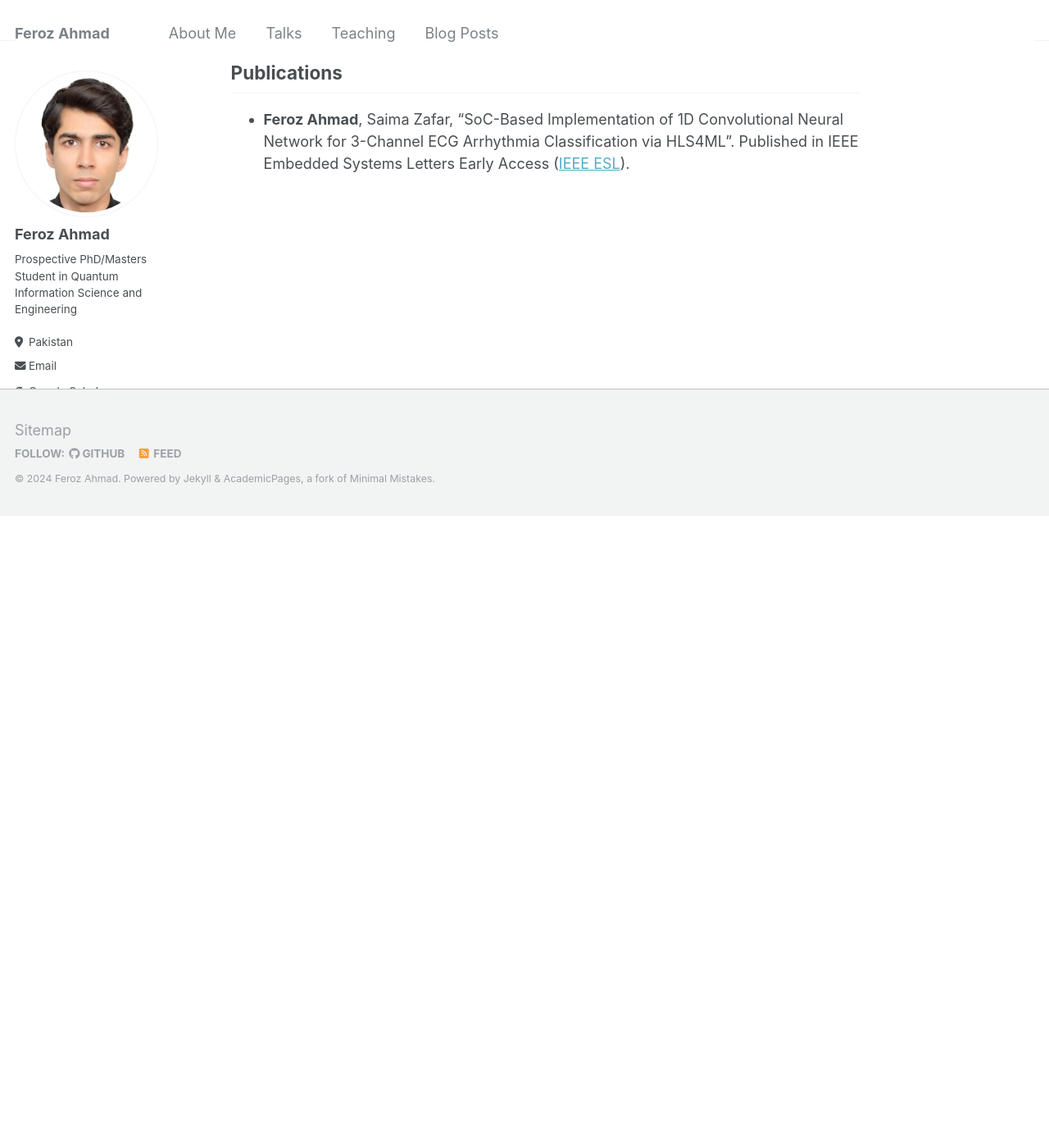
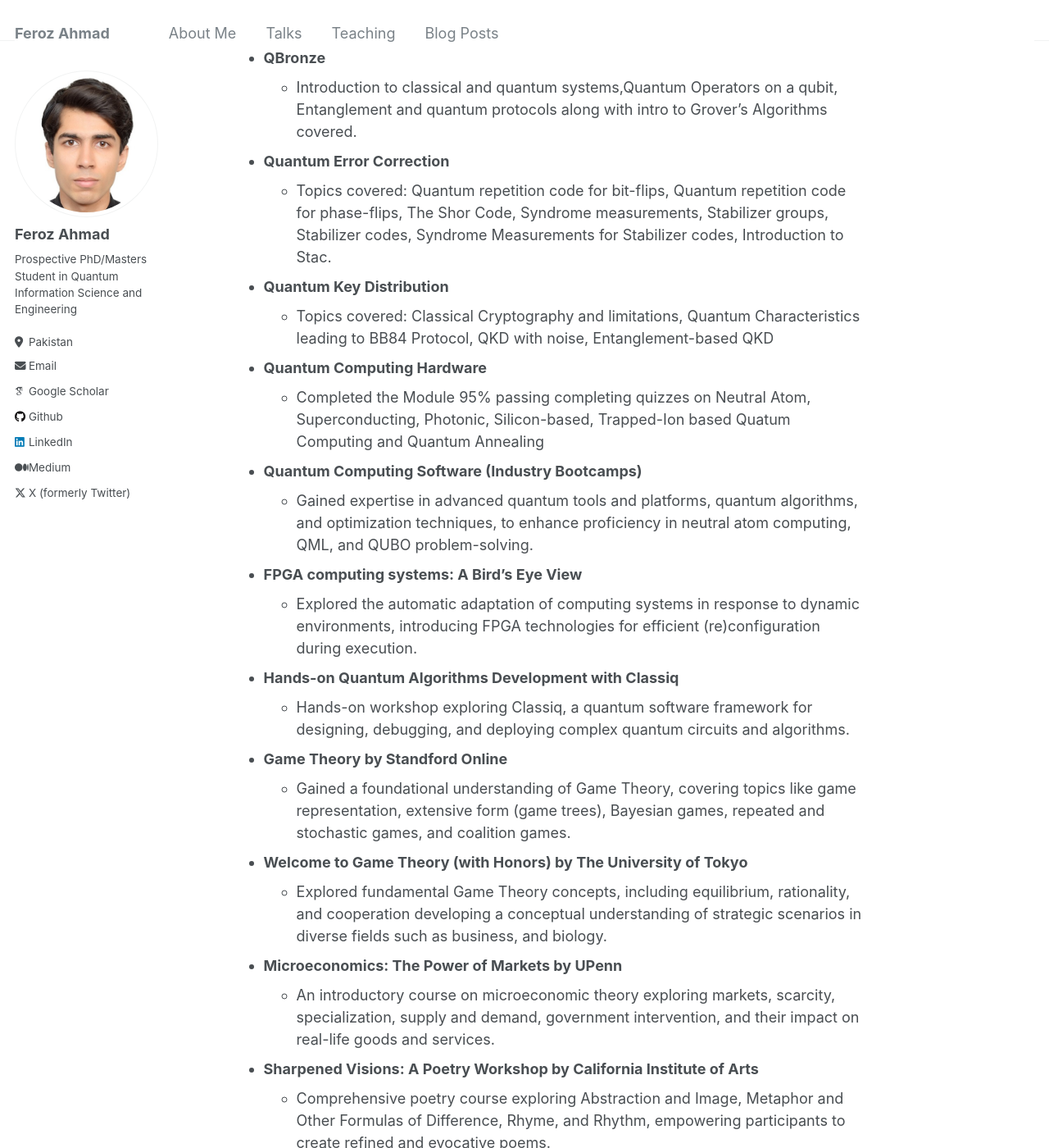
Before and after one commit to Fe-r-oz/Fe-r-oz.github.io, a Jekyll site: the page built from _pages/about.md, in a window 1280 px wide and 1400 px high, scrolled down 3252 px. Shown: the whole window at 82% size. Built offline with Jekyll 4.4.1, drawn with Linux system fonts in a browser that asks for light colours; some web fonts are replaced; a script that is not in the unit is left out; before the commit the page ends 3882 px from its top, so only the background shows below that; some of the changed text lies outside the part shown.

Commit message:
Update about.md

```diff
--- a/_pages/about.md
+++ b/_pages/about.md
@@ -30,6 +30,11 @@ is used as a primitive for Steane-RM codes in Stabilizer construction in Julia.
   * Research Output: [SoC-Based Implementation of 1D Convolutional Neural Network for 3-Channel ECG Arrhythmia Classification via HLS4ML](https://ieeexplore.ieee.org/document/10399904)
   * Supervisor: [Professor. Dr. Saima Zafar](https://lhr.nu.edu.pk/ee/facultyProfile/4198)
 
+* **Quantum Computing Scholar**, Sep 2023 - Present
+  * Organization: The Coding School
+  * Accepted into The Coding School’s-Qubit by Qubit: Introduction to Quantum Computing course, a two-semester program which provides a comprehensive introduction to quantum computing, covering topics like quantum mechanics, quantum information and computation, and quantum hardware.
+  * Semester 1 and 2: Grade: A
+
 * **Quantum Computing Fellow**, Sep 2023 - Present
    * Organization: Womanium
    * Co-authored a case study titled ’Quantum Solutions Launchpad-Xanadu-Linear Combination of Unitaries decompositions’ with Mojde Fadaie. Work Arrangement: Remote
@@ -53,6 +58,44 @@ is used as a primitive for Steane-RM codes in Stabilizer construction in Julia.
 * I am captivated by interdisciplinary research due to its capacity to blend insights from various fields, utilizing a broad repository of knowledge that is incredibly effective in tackling complex, real-life problems.
 * I am particularly excited about the prospect of collaboratively navigating through the intersections of different domains, fostering a holistic approach that can offer comprehensive and impactful solutions to the multifaceted challenges we face today.
 
+## Courses and Certifications
+* **Machine Learning Specialization** (3x Courses) by **Stanford** Online
+  * Explored supervised ML (linear regression, logistic regression, neural networks, decision trees), unsupervised ML(clustering, anomaly detection), recommender systems, and RL.
+* **Deep Learning Specialization** (5x Courses) by **DeepLearning.AI**
+  * Mastered neural networks (CNNs, RNNs, LSTMs, Transformers) and optimization (Dropout, BatchNorm, Xavier/He) in Python and TensorFlow.
+* **IBM Qiskit Global Summer School 2023: From Theory to Implementation**
+  * Finished with: Grade 100%, Rank 90/5000 (94%), Time Spent 1.5 Days.
+* **Bayesian Statistics: From Concept to Data Analysis (with Honors)**
+  * Learned Bayesian reasoning, parameter estimation, model comparison, and hypothesis testing. Acquired skills to apply Bayesian methods to real-world data for insightful conclusions.
+* **QNickel: Quantum Algorithms and Programming**
+  * Implemented Grover’s Algorithm for solution of Max Cut Problem. Introduction to Cirq and programmning quantum algorithms like Simon’s Algorithms in Qiskit. Acquired skills to apply Bayesian methods to real-world data for insightful conclusions.
+* **QBronze**
+  * Introduction to classical and quantum systems,Quantum Operators on a qubit, Entanglement and quantum protocols along with intro to Grover’s Algorithms covered.
+* **Quantum Error Correction**
+  * Topics covered: Quantum repetition code for bit-flips, Quantum repetition code for phase-flips, The Shor Code, Syndrome measurements, Stabilizer groups, Stabilizer codes, Syndrome Measurements for Stabilizer codes, Introduction to Stac.
+* **Quantum Key Distribution**
+  * Topics covered: Classical Cryptography and limitations, Quantum Characteristics leading to BB84 Protocol, QKD with noise, Entanglement-based QKD
+* **Quantum Computing Hardware**
+  * Completed the Module 95% passing completing quizzes on Neutral Atom, Superconducting, Photonic, Silicon-based, Trapped-Ion based Quatum Computing and Quantum Annealing
+* **Quantum Computing Software (Industry Bootcamps)**
+  *  Gained expertise in advanced quantum tools and platforms, quantum algorithms, and optimization techniques, to enhance proficiency in neutral atom computing, QML, and QUBO problem-solving.
+* **FPGA computing systems: A Bird’s Eye View**
+  * Explored the automatic adaptation of computing systems in response to dynamic environments, introducing FPGA technologies for efficient (re)configuration during execution.
+* **Hands-on Quantum Algorithms Development with Classiq**
+  * Hands-on workshop exploring Classiq, a quantum software framework for designing, debugging, and deploying complex quantum circuits and algorithms.
+* **Game Theory by Standford Online**
+  * Gained a foundational understanding of Game Theory, covering topics like game representation, extensive form (game trees), Bayesian games, repeated and stochastic games, and coalition games.
+* **Welcome to Game Theory (with Honors) by The University of Tokyo**
+  * Explored fundamental Game Theory concepts, including equilibrium, rationality, and cooperation developing a conceptual understanding of strategic scenarios in diverse fields such as business, and biology.
+* **Microeconomics: The Power of Markets by UPenn**
+  * An introductory course on microeconomic theory exploring markets, scarcity, specialization, supply and demand, government intervention, and their impact on real-life goods and services.
+* **Sharpened Visions: A Poetry Workshop by California Institute of Arts**
+  * Comprehensive poetry course exploring Abstraction and Image, Metaphor and Other Formulas of Difference, Rhyme, and Rhythm, empowering participants to create refined and evocative poems.
+* **Bayesian Statistics: Time Series Analysis**
+  * 5-module course: Stationary time series, autoregressive models, Bayesian inference, Normal Dynamic Linear Models (NDLMs), and Final Project on Google Trend data using NDLMs.
+* **Introduction to Philosophy**
+  * Explored contem porary philosophy in diverse areas like Epistemology, Philosophy of Science, Philosophy of Mind, Political Philosophy, Moral Philosophy, and Metaphysics.
+
 ## Awards and Honors
 * Akhlaque Hussain Bronze Medal - (Fall 2019 to Spring 2023) - BS(EE), Third Position in Batch 2019, Nov 2023
 * FIRST Place @ WOMANIUM Global Quantum Media Award, Sep 2023
@@ -74,7 +117,6 @@ is used as a primitive for Steane-RM codes in Stabilizer construction in Julia.
 * [Inducted In Dean's List Semester 01: Fall 2019](https://www.nu.edu.pk/Campus/Lahore/DeanLists)
 * [Bronze Medalist Bronze Medal for Semester I, Batch 2019](https://www.nu.edu.pk/Campus/Lahore/DeanLists)
 
-
 Note: ""Working on this site. It's not fully setup!""
 
 ## Publications
```
